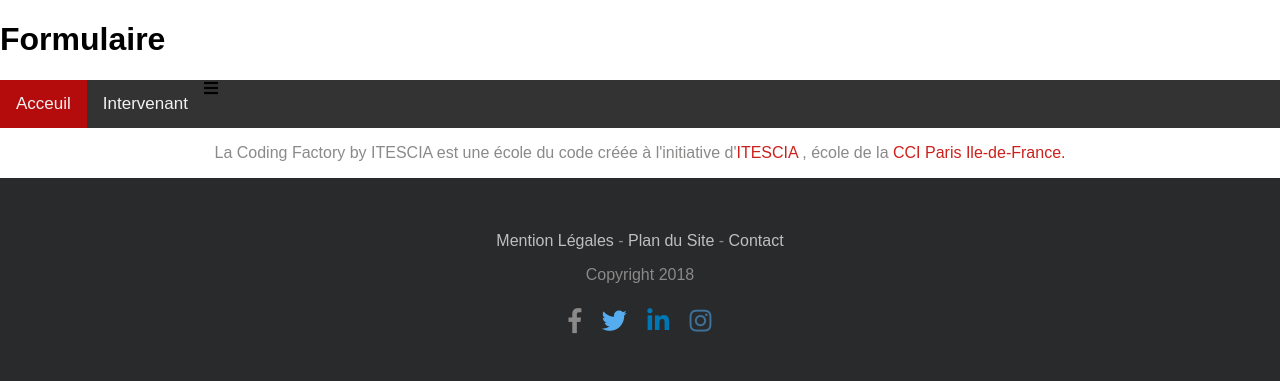
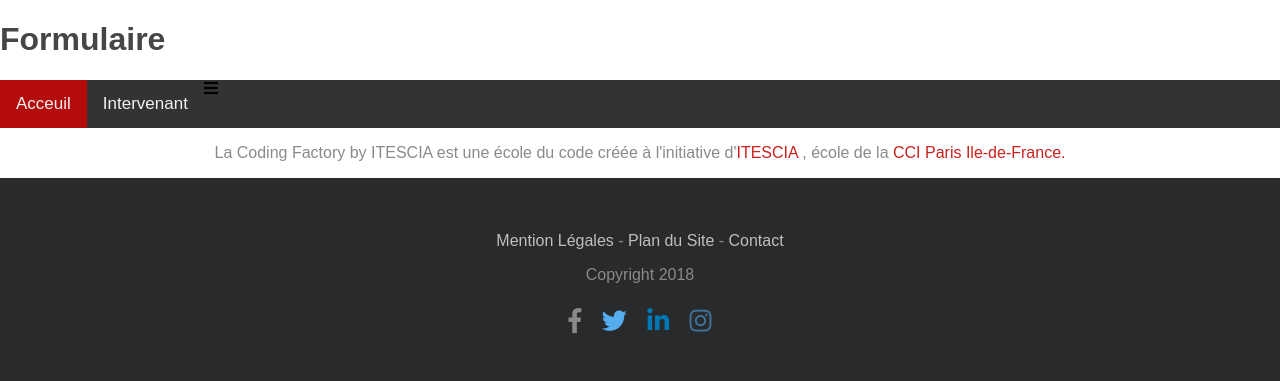
Before and after one commit to YanisVerbeke/ProjetPHP, a PHP site: page /index.html in a window 1280 px wide. Shown: the top 381 px of the page. Run offline with PHP 8.4, Linux system fonts and the light colour scheme; some libraries are stand-ins or nearby versions; some web fonts are replaced.

Commit message:
Update formulaire.css

```diff
--- a/css/formulaire.css
+++ b/css/formulaire.css
@@ -3,7 +3,11 @@
 body {
     margin: 0;
     font-family: Arial, Helvetica, sans-serif;
+    margin-bottom: 550px";
   }
+h1{
+   color: #464646;
+}
 
   .look {
     overflow: hidden;
```
